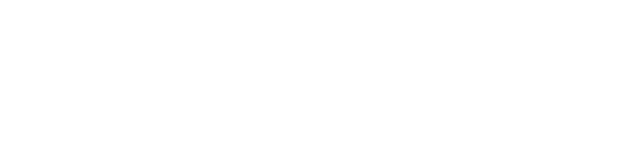
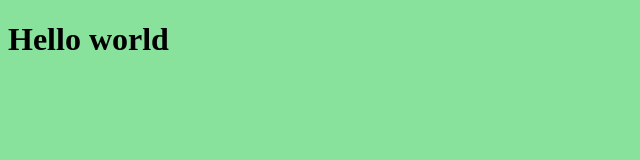
Before and after one commit to oscarc73/oscarc73, a plain HTML site: page index.html in a window 1280 px wide. Shown: the whole page, without its empty margins (0-640 px from the left). Drawn offline with Linux system fonts and the light colour scheme.

Commit message:
Creo carpeta y archivo css

```diff
--- a/index.html
+++ b/index.html
@@ -4,10 +4,13 @@
     <meta charset="UTF-8">
     <meta http-equiv="X-UA-Compatible" content="IE=edge">
     <meta name="viewport" content="width=device-width, initial-scale=1.0">
+    <link rel="stylesheet" href="/styles/main.css">
     <title>Portafolio</title>
 </head>
 <body>
-    <header></header>
+    <header>
+        <h1>Hello world</h1>
+    </header>
 
     <main>
         <section class="hero"></section>
--- /dev/null
+++ b/styles/main.css
@@ -0,0 +1,3 @@
+html {
+    background-color: rgb(136, 226, 156);
+}
```
